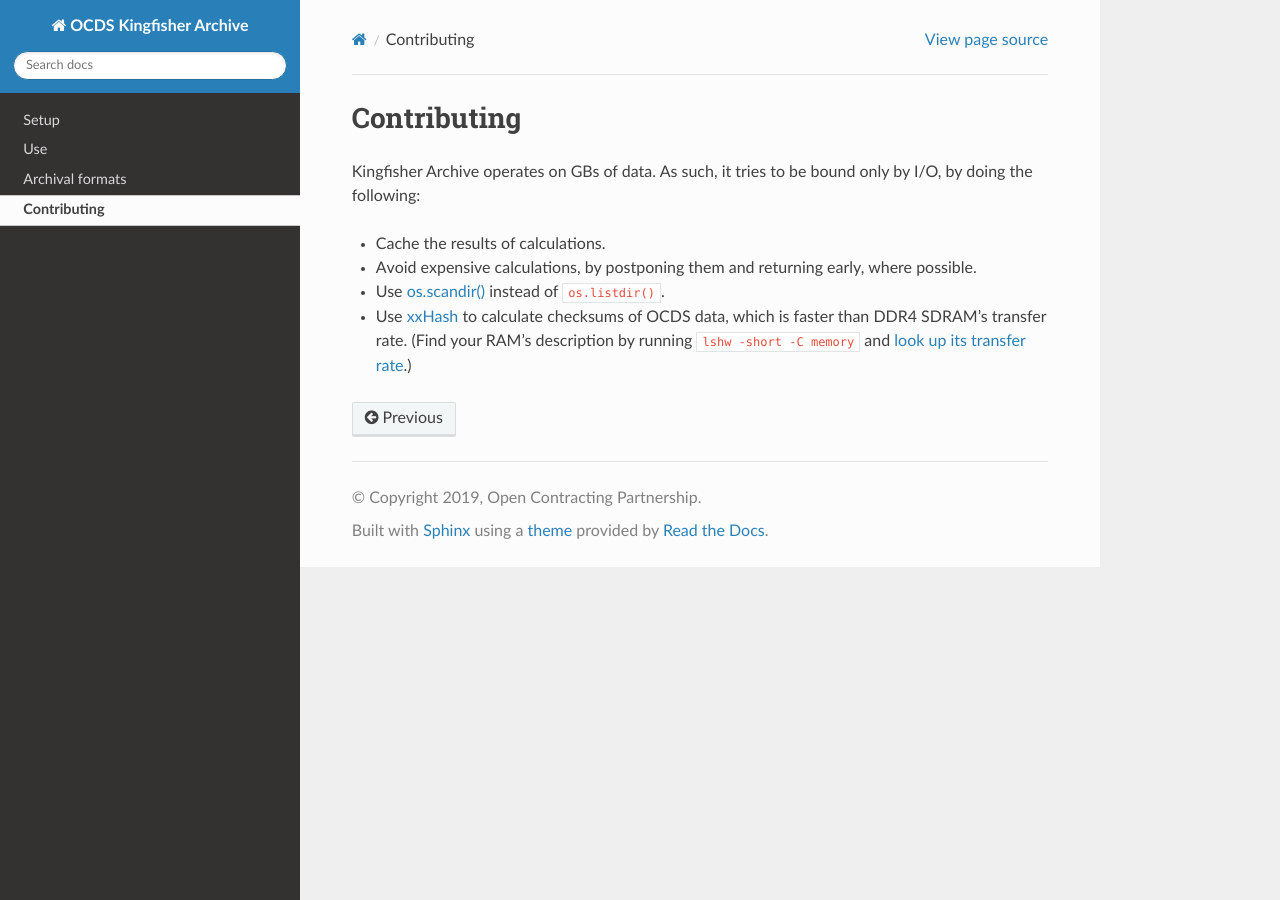
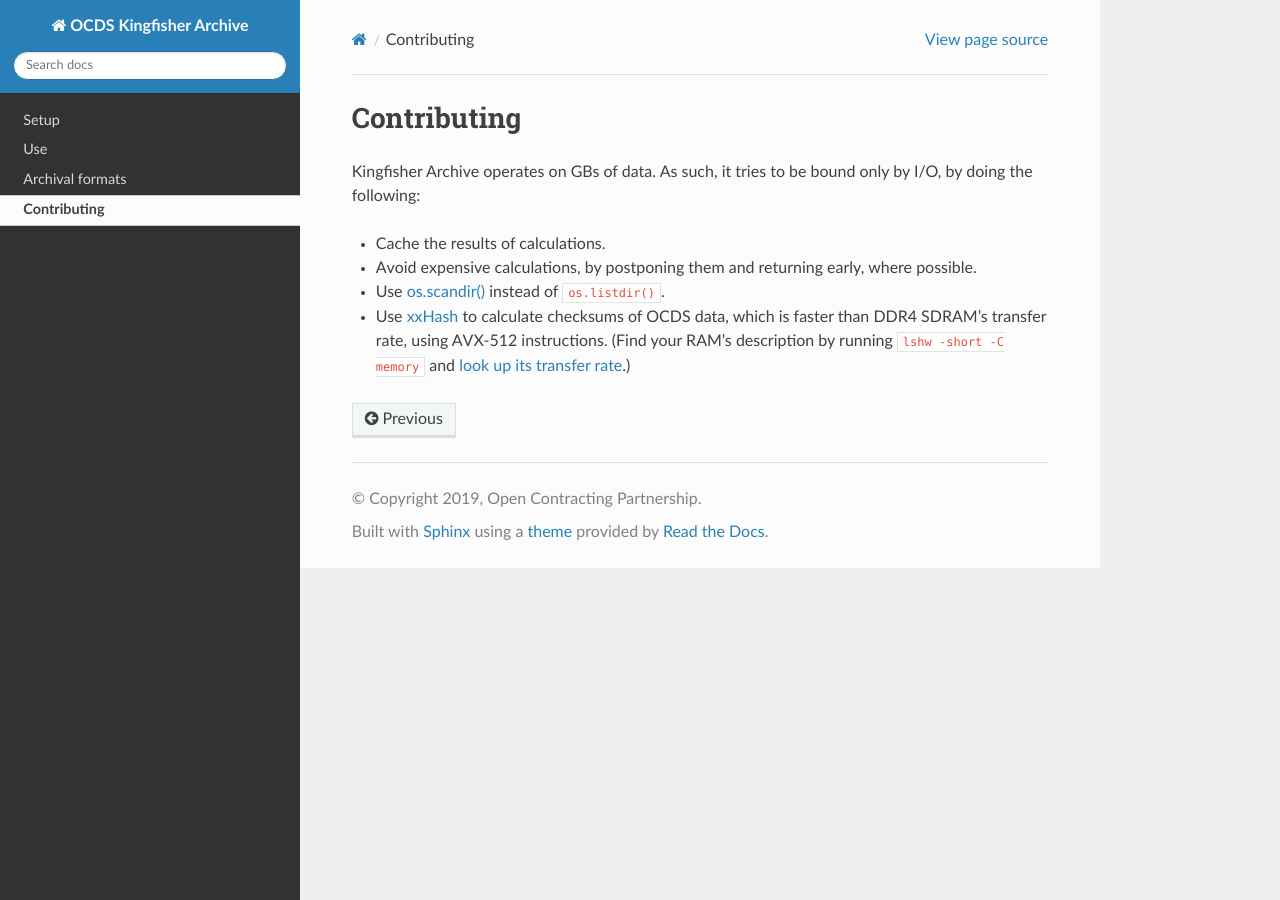
Before and after one commit to open-contracting-archive/kingfisher-archive, a Sphinx documentation site: the page built from docs/contributing.rst, in a window 1280 px wide. Built offline with Sphinx 7.4.7 and the Read the Docs theme 2.0.0, drawn with Linux system fonts in a browser that asks for light colours.

Commit message:
Mention AVX-512

```diff
--- a/docs/contributing.rst
+++ b/docs/contributing.rst
@@ -6,4 +6,4 @@ Kingfisher Archive operates on GBs of data. As such, it tries to be bound only b
 -  Cache the results of calculations.
 -  Avoid expensive calculations, by postponing them and returning early, where possible.
 -  Use `os.scandir() <https://docs.python.org/3/library/os.html#os.scandir>`__ instead of ``os.listdir()``.
--  Use `xxHash <https://cyan4973.github.io/xxHash/>`__ to calculate checksums of OCDS data, which is faster than DDR4 SDRAM's transfer rate. (Find your RAM's description by running ``lshw -short -C memory`` and `look up its transfer rate <https://en.wikipedia.org/wiki/List_of_interface_bit_rates#Dynamic_random-access_memory>`__.)
+-  Use `xxHash <https://cyan4973.github.io/xxHash/>`__ to calculate checksums of OCDS data, which is faster than DDR4 SDRAM's transfer rate, using AVX-512 instructions. (Find your RAM's description by running ``lshw -short -C memory`` and `look up its transfer rate <https://en.wikipedia.org/wiki/List_of_interface_bit_rates#Dynamic_random-access_memory>`__.)
```
